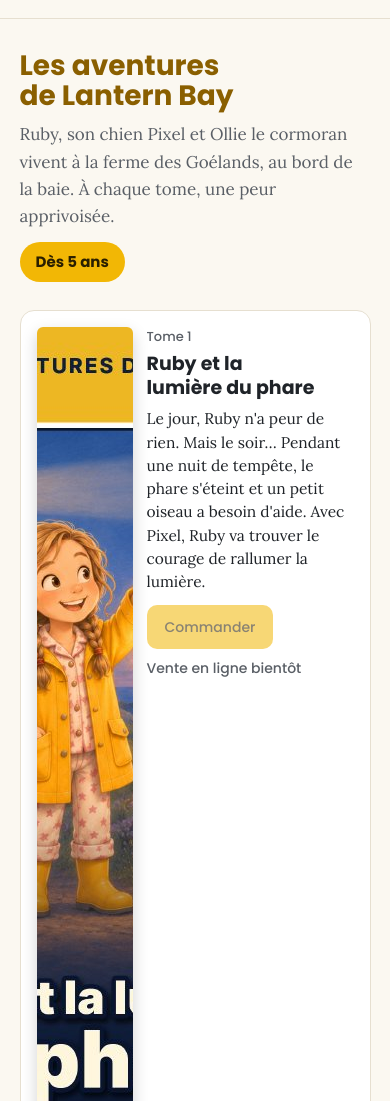
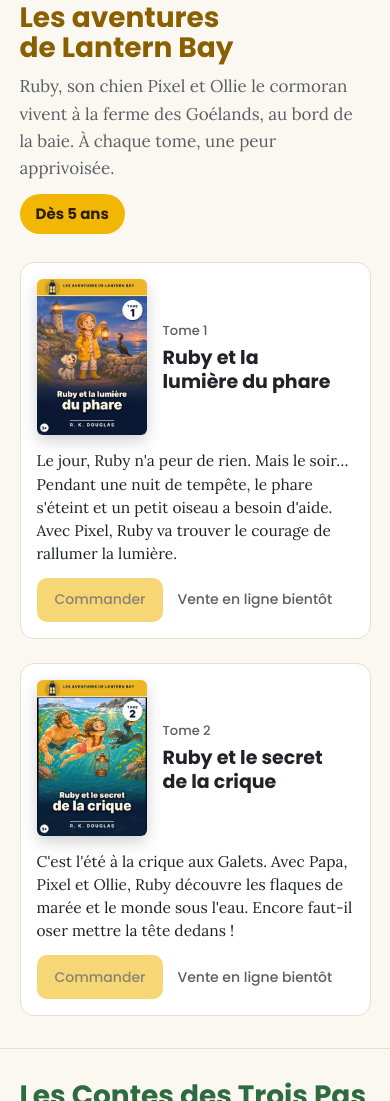
Before and after one commit to fifiroro-ctrl/editions-des-trois-pas, a plain HTML site: page index.html in a window 390 px wide. Shown: the part 899-2000 px from the top of the page. Drawn offline with Linux system fonts and the light colour scheme.

Commit message:
Mettre à jour la mise en page iPhone et la couverture Enquêtes tome 1

```diff
--- a/index.html
+++ b/index.html
@@ -50,9 +50,10 @@ nav a{text-decoration:none;padding:8px 0}nav a:hover{text-decoration:underline}
 .coll-head{display:flex;flex-wrap:wrap;align-items:flex-end;justify-content:space-between;gap:12px 24px;margin-bottom:28px}
 .coll-head p{margin:10px 0 0;color:var(--mute);max-width:40em}
 .age{font-family:Poppins,sans-serif;font-weight:700;font-size:15px;padding:8px 16px;border-radius:999px;color:#fff;white-space:nowrap}
-.books{display:grid;grid-template-columns:repeat(auto-fill,minmax(min(100%,300px),1fr));gap:24px}
-.book{display:grid;grid-template-columns:120px minmax(0,1fr);gap:18px;background:var(--paper);border:1px solid var(--line);border-radius:14px;padding:16px}
-.book img,.soon{width:120px;aspect-ratio:641/910;border-radius:6px;box-shadow:0 6px 16px rgba(0,0,0,.18);display:block;object-fit:cover}
+.books{display:grid;grid-template-columns:repeat(auto-fill,minmax(min(100%,380px),1fr));gap:24px}
+.book{display:grid;grid-template-columns:132px minmax(0,1fr);grid-template-areas:"c h" "c p" "c b";grid-template-rows:auto auto 1fr;column-gap:18px;align-items:start;background:var(--paper);border:1px solid var(--line);border-radius:14px;padding:16px}
+.book>img,.book>.soon{grid-area:c;align-self:start;width:132px;height:auto;aspect-ratio:641/910;border-radius:6px;box-shadow:0 6px 16px rgba(0,0,0,.18);display:block;object-fit:contain}
+.bh{grid-area:h}.book>p{grid-area:p}.book>.buy{grid-area:b;align-self:end}
 .soon{display:grid;place-items:center;text-align:center;padding:10px;font-size:13px;font-style:italic;color:var(--mute);background:repeating-linear-gradient(135deg,var(--bg) 0 8px,var(--paper) 8px 16px);border:1px dashed var(--line);box-shadow:none}
 .tome{font-family:Poppins,sans-serif;font-size:13px;color:var(--mute);margin-bottom:4px}
 .book p{margin:8px 0 12px;font-size:15.5px;line-height:1.5}
@@ -71,7 +72,16 @@ nav a{text-decoration:none;padding:8px 0}nav a:hover{text-decoration:underline}
 footer{border-top:1px solid var(--line);color:var(--mute);font-size:14px}
 footer .wrap{display:flex;flex-wrap:wrap;justify-content:space-between;gap:8px 24px}
 @media(max-width:760px){.hero .wrap,.duo{grid-template-columns:minmax(0,1fr)}.fig{order:-1;max-width:520px}}
-@media(max-width:420px){.book{grid-template-columns:96px minmax(0,1fr);gap:14px}.book img,.soon{width:96px}}
+@media(max-width:600px){
+ header{position:static}
+ header .wrap{padding:10px 16px}
+ nav{flex-wrap:nowrap;overflow-x:auto;width:100%;gap:18px;scrollbar-width:none}nav::-webkit-scrollbar{display:none}nav a{flex:none}
+ .book{grid-template-columns:110px minmax(0,1fr);grid-template-areas:"c h" "p p" "b b";grid-template-rows:auto;column-gap:16px}
+ .book>img,.book>.soon{width:110px}
+ .bh{align-self:center}
+ .book>p{margin-top:14px}
+ .coll-head{align-items:flex-start}
+}
 </style>
 </head>
 <body>
@@ -215,7 +225,7 @@ footer .wrap{display:flex;flex-wrap:wrap;justify-content:space-between;gap:8px 2
       : link
         ? `<a class="btn" href="${link}">Commander</a><span class="price">Envoi par La Poste</span>`
         : `<span class="btn" aria-disabled="true">Commander</span><span class="price">Vente en ligne bientôt</span>`;
-    return `<article class="book">${cover}<div><div class="tome">${b.n}</div><h3>${b.t}</h3><p>${b.r}</p><div class="buy">${buy}</div></div></article>`;
+    return `<article class="book">${cover}<div class="bh"><div class="tome">${b.n}</div><h3>${b.t}</h3></div><p>${b.r}</p><div class="buy">${buy}</div></article>`;
   };
   for (const k of Object.keys(books)) {
     document.getElementById("list-" + k).innerHTML = books[k].map(card).join("");
```
Also changed, not shown: images/enquetes-t1.jpg.
